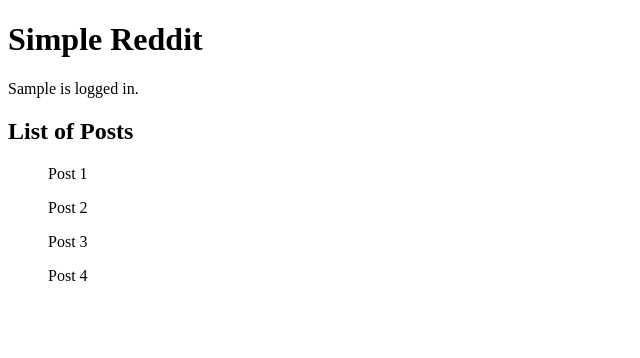
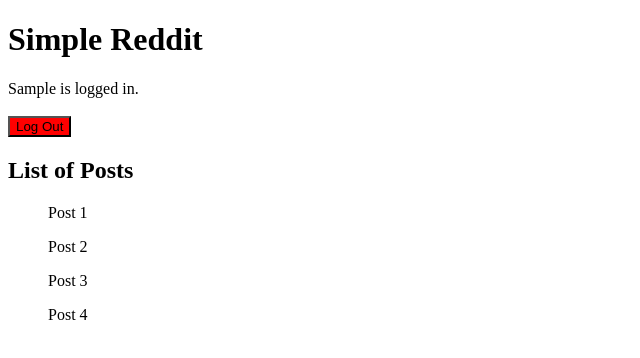
Before and after one commit to shenoy-anurag/simple-reddit, an Angular app in the folder frontend/forum-app/: page / in a window 1280 px wide. Both pictures are taken after typing "Sample", "Sample123" into the empty fields and a click on the button "Log In". Shown: the top 358 px of the page, without its empty margins (0-640 px from the left). Built offline with nearby package versions, Linux system fonts and the light colour scheme.

Commit message:
feat: added log out feature

```diff
--- a/frontend/forum-app/src/app/header/header.component.html
+++ b/frontend/forum-app/src/app/header/header.component.html
@@ -4,18 +4,18 @@
     </h1>
 
     <div *ngIf='!usrLoggedIn; else elseTemplate'>
-        I can be viewable if user is not logged in
-
         <form action=" /" id="myLogin">
             Username: <input type="text" #usrInput name="username" id="username"><br>
-            Password: <input type="password" #usrPwd name="password" id="password"><br>
+            Password: <input type="password" #usrPwd name="password" id="password"><br><br>
             <app-button color="green" text="Log In" (btnClick)="toggleLogIn(usrInput.value, usrPwd.value)">
             </app-button>
         </form>
     </div>
     <div>
         <ng-template #elseTemplate>
-            {{usr + " is logged in."}}<br>
+            {{usr + " is logged in."}}<br><br>
+            <app-button color="red" text="Log Out" (btnClick)="toggleLogOut()">
+            </app-button>
         </ng-template>
     </div>
 </header>
--- a/frontend/forum-app/src/app/header/header.component.ts
+++ b/frontend/forum-app/src/app/header/header.component.ts
@@ -20,4 +20,9 @@
     this.usrLoggedIn = true;
     this.usr = username;
   }
+
+  toggleLogOut() {
+    this.usrLoggedIn = false;
+    this.usr = "";
+  }
 }
```
